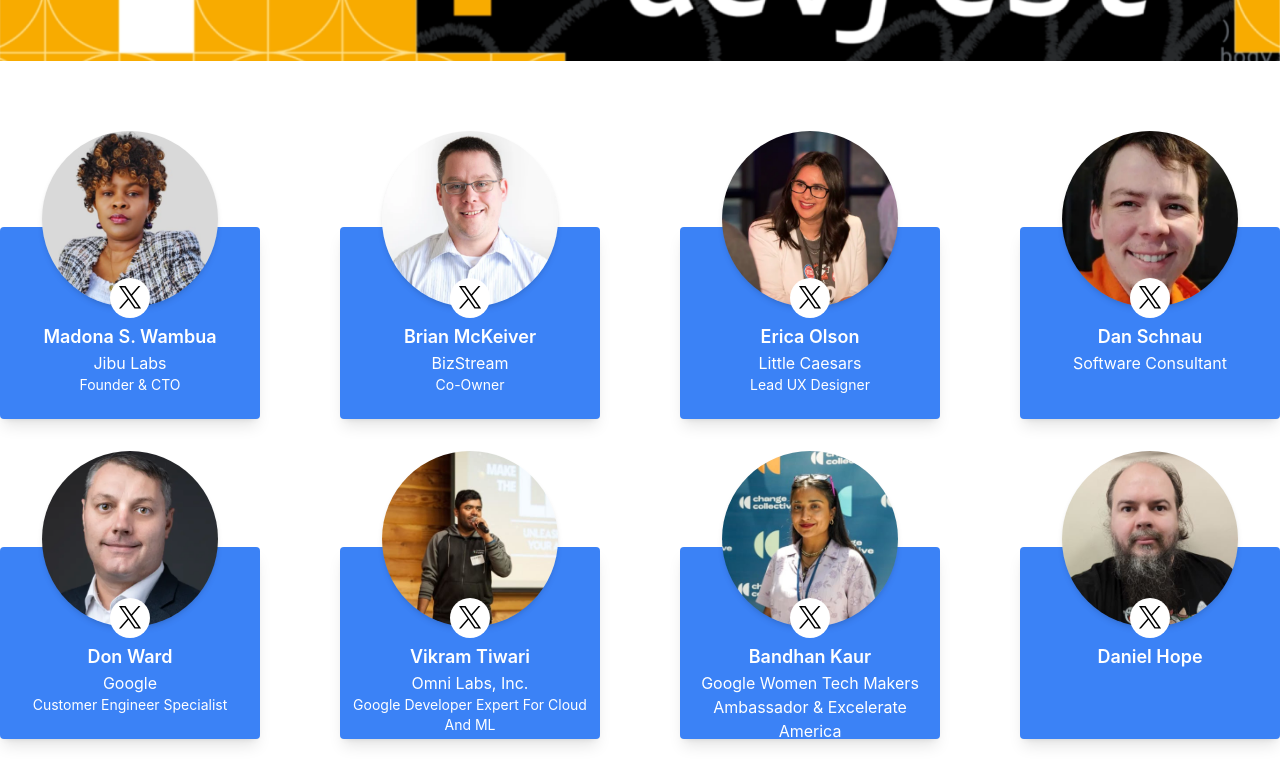
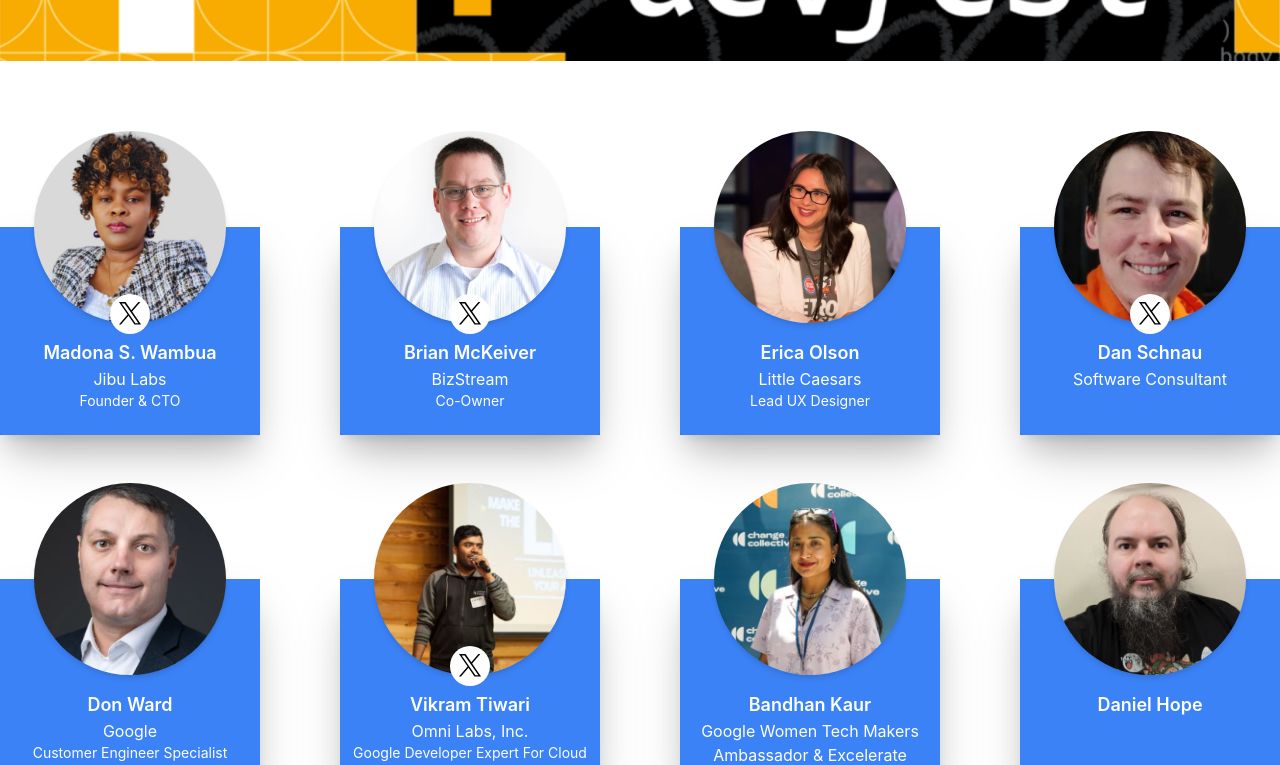
Before and after one commit to Heshoo-ksh/GDG_SummitWebiste, a React (Vite) app: page / in a window 1280 px wide. Shown: the part 1620-2385 px from the top of the page. Built offline with nearby package versions, Linux system fonts and the light colour scheme.

Commit message:
Make the component for twitter handle reusable

```diff
--- a/src/components/TwitterHandle.jsx
+++ b/src/components/TwitterHandle.jsx
@@ -1,18 +1,21 @@
 import TwitterIcon from '@/assets/TwitterIcon.svg'
+import PropTypes from 'prop-types'
 
-/* eslint-disable react/prop-types */
-
-function TwitterHandle(props) {
+const TwitterHandle = ({ handle }) => {
   return (
     <a
-      href={props.url}
+      href={`https://twitter.com/${handle}`}
       target="_blank"
       rel="noreferrer"
-      className="flex h-[60px] w-[60px] shrink-0 items-center justify-center rounded-full bg-white"
+      className="absolute bottom-[-31px] left-1/2 flex h-[40px] w-[40px] -translate-x-1/2 -translate-y-1/2 items-center justify-center rounded-full bg-white"
     >
-      <img className="h-[40px] w-[40px]" src={TwitterIcon} />
+      <img className="relative h-6 w-6" src={TwitterIcon} alt="Twitter logo" />
     </a>
   )
 }
 
+TwitterHandle.propTypes = {
+  handle: PropTypes.string.isRequired,
+}
+
 export default TwitterHandle
--- a/src/components/ui/SpeakerCard.jsx
+++ b/src/components/ui/SpeakerCard.jsx
@@ -1,7 +1,7 @@
 import PropTypes from 'prop-types'
-import TwitterIcon from '@/assets/TwitterIcon.svg'
 import SpeakerDetails from '@/components/ui/SpeakerDetails'
 import { useState } from 'react'
+import TwitterHandle from '../TwitterHandle'
 
 const SpeakerCard = ({
   name,
@@ -24,25 +24,22 @@
 
   return (
     <>
-      <div className="relative mx-auto mb-12 max-w-xs" onClick={openModal}>
-        <div className="overflow-hidden rounded bg-blue-500 shadow-lg">
+      <div
+        className="relative mx-auto mb-16 max-w-xs bg-blue-500 shadow-xl transition delay-75 duration-100 ease-in-out hover:-translate-y-1 hover:scale-110 hover:cursor-pointer"
+        onClick={openModal}
+      >
+        <div className="overflow-hidden rounded bg-blue-500 shadow-2xl">
           <div className="absolute -mt-24 flex w-full justify-center">
-            <div className="h-44 w-44">
+            <div className="h-48 w-48">
               <img
                 src={avatar}
                 className="h-full w-full rounded-full object-cover shadow-md"
                 alt={name}
               />
-              <div className="absolute bottom-[-31px] left-1/2 flex h-[40px] w-[40px] -translate-x-1/2 -translate-y-1/2 items-center justify-center rounded-full bg-white">
-                <img
-                  className="relative h-6 w-6"
-                  src={TwitterIcon}
-                  alt="Twitter logo"
-                />
-              </div>
+              {twitter && <TwitterHandle handle={twitter} />}
             </div>
           </div>
-          <div className="mb-4 mt-24 h-20 px-3">
+          <div className="mb-4 mt-28 h-20 px-2">
             <h1 className="text-center text-lg font-semibold text-white">
               {name}
             </h1>
--- a/src/components/ui/SpeakerDetails.jsx
+++ b/src/components/ui/SpeakerDetails.jsx
@@ -85,11 +85,7 @@
               src={props.avatar}
               alt="speaker image"
             />
-            {props.twitter && (
-              <div className="absolute bottom-[-30px] left-2/4 mx-auto my-0 -translate-x-2/4 -translate-y-2/4">
-                <TwitterHandle url={props.twitter} />
-              </div>
-            )}
+            {props.twitter && <TwitterHandle handle={props.twitter} />}
           </div>
           <div className="text-center">
             <h1 className="text-center text-4xl font-bold not-italic leading-10 text-black">
```
